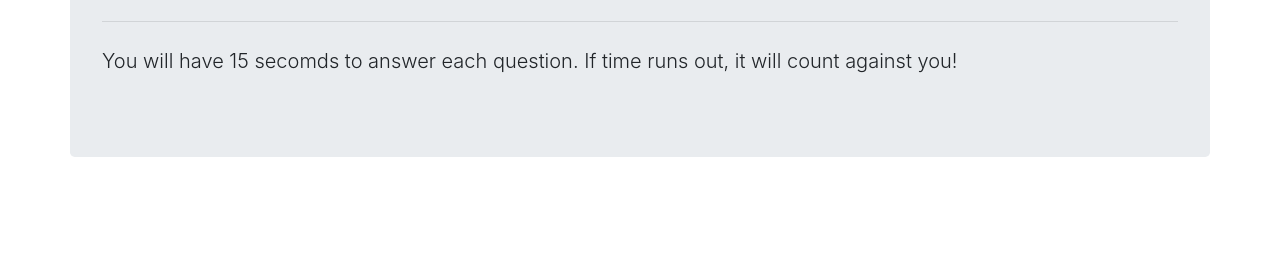
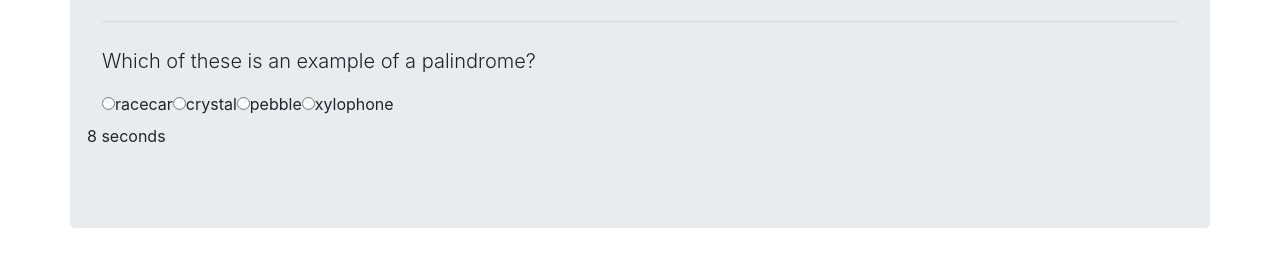
Before and after one commit to hannahm63/trivia-game, a plain HTML site: page index.html in a window 1280 px wide. Both pictures are taken after a click on the button "Start". Shown: the part 134-400 px from the top of the page. Drawn offline with nearby package versions, Linux system fonts and the light colour scheme.

Commit message:
added timer clock to bottom of question area and added answer choice values as a custom data value for each radio button choice to compare to correct answer when selected

```diff
--- a/assets/javascript/app.js
+++ b/assets/javascript/app.js
@@ -17,10 +17,13 @@ $(document).ready(function () {
         choices: ["reptiles", "invertebrates", "rodents", "canines"]
     }];
 
+    // div where start button and answer choices will be displayed
+    let inputRow = $("#input");
+
     console.log(qAndA[0].q);
 
+    function startScreen() {
         // add start btn to row 3 with message
-    let inputRow = $("#input");
         let btnStart = $("<button>")
             .addClass("btn btn-outline-success btn-lg btn-block")
             .text("Start");
@@ -38,45 +41,85 @@ $(document).ready(function () {
             displayQuestions();
 
         });
+    };
 
     function displayQuestions() {
 
         // replace <p> text with question to row 2
+        $("#message").text(qAndA[1].q);
 
 
+        // create answer div & fill answer div with each answer choice
+        for (let i = 0; i < qAndA[1].choices.length; i++) {
+            let answers = $("<label>")
+                .text(qAndA[1].choices[i]);
+            answers.prepend($(`<input type="radio" data-answer=${qAndA[1].choices[i]}>`));
+
             // append answer choices to row 3
-        // append timer to row 4
-        // start 15 second count down
+            inputRow.append(answers);
+        };
+
+        timer();
 
     };
 
     // when any answer (class) is clicked
     // if correct answer, display correct page
     // if incorrect answer, display incorrect page
+
     // if time runs out, display time's up page
 
+    // define timer for questions
+    function timer() {
+        var timeLeft = 10;
+        var intervalId = setInterval(decrement, 1000);
+        $("#row4").html(`<p>${timeLeft} seconds</p>`);
+
+        function decrement() {
+            timeLeft--;
+            $("#row4").html(`<p>${timeLeft} seconds</p>`);
+            if (timeLeft === 0) {
+              stop();
+              alert("Time Up!");
+            }
+          }
+          function stop() {
+            clearInterval(intervalId);
+          }
+
+        // append timer to row 4
+        // start 15 second count down
+    };
+
     // correct answer fxn
+    function correctAnswer() {
         // row 2 text shows correct
         // row 3 displays correct answer
         // row 4 displays image
         // 5 second timer
+    };
 
     // incorrect answer fxn
+    function incorrectAnswer() {
         // row 2 text shows incorrect
         // row 3 displays correct answer
         // row 4 displays image
         // 5 second timer
+    };
 
     // time's up fxn
+    function outOfTime() {
         // row 2 text shows time is up
         // row 3 displays correct answer
         // row 4 displays image
         // 5 second timer
+    };
 
     // once all questions have been answered
     // row 2 displays game over message
     // row 3 displays start button
     // row 4 displays correct and incorrect answer counts
 
+    startScreen();
 
 });
--- a/index.html
+++ b/index.html
@@ -28,7 +28,8 @@
         <!-- Row 2 : Instrxns / Q's / Correct / Game Over Message -->
         <div class="row">
             <div class="col-lg-12">
-                <p class="lead" id="message">You will have 15 secomds to answer each question. If time runs out, it will count against you!</p>
+                <p class="lead" id="message">You will have 15 seconds to click on the answer for each question. If time
+                    runs out, it will count against you!</p>
             </div>
         </div>
 
```
Lines whose indentation alone changed are shown as unchanged.
